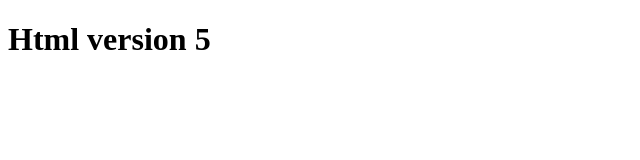
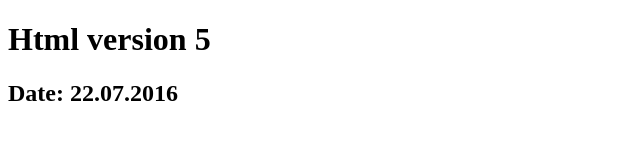
Before and after one commit to kidys/global-master, a plain HTML site: page index.html in a window 1280 px wide. Shown: the whole page, without its empty margins (0-640 px from the left). Drawn offline with Linux system fonts and the light colour scheme.

Commit message:
Edit file index.html Author ksjuscha

```diff
--- a/index.html
+++ b/index.html
@@ -6,5 +6,6 @@
 </head>
 <body>
   <h1>Html version 5</h1>
+  <h2>Date: 22.07.2016</h2>
 </body>
 </html>
```
